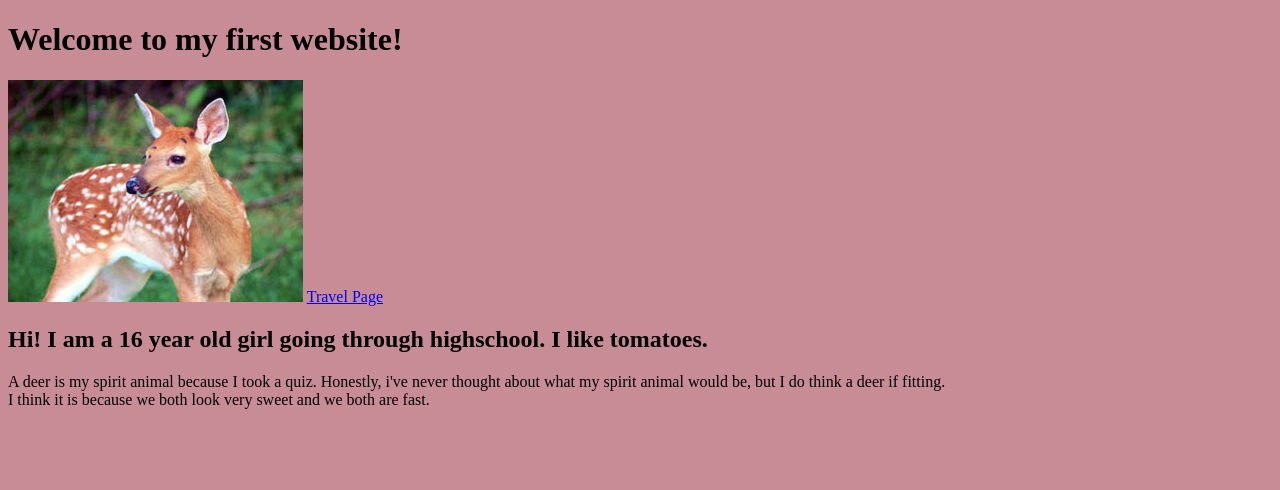
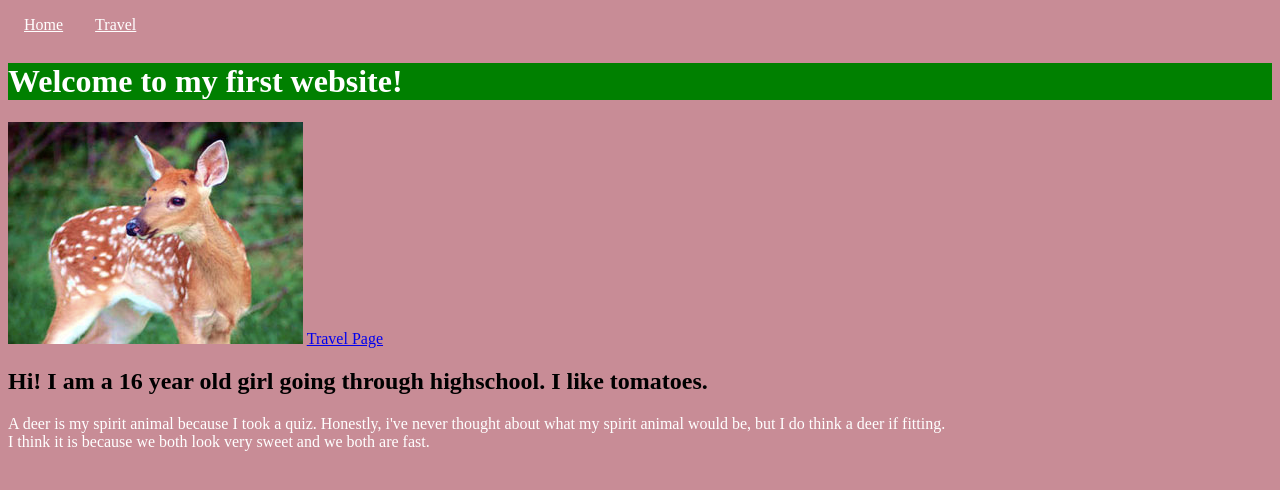
Before and after one commit to kendrins04/kendrins04.github.io, a plain HTML site: page index.html in a window 1280 px wide. Drawn offline with Linux system fonts and the light colour scheme.

Commit message:
Added tabs

```diff
--- a/index.html
+++ b/index.html
@@ -1,6 +1,8 @@
 <!DOCTYPE HTML>
 <html>
   <head>
+<link rel="stylesheet" type= "text/css" href="stylesheet.css">
+
     <title>My First Webpage</title>
     <meta chrset="utf-8">
   <style>
@@ -11,6 +13,10 @@
   </style>
   </head>
   <body>
+<ul class="nav">
+  <li><a href="index.html">Home</a></li>
+  <li><a href="Travelpage.html">Travel</a></li>
+</ul>
     <h1>Welcome to my first website!</h1>
     <img src="Images/deer.jpeg">
      <a href ="Travelpage.html">
--- /dev/null
+++ b/stylesheet.css
@@ -0,0 +1,45 @@
+body {background-color: rgb(16, 20, 40)}
+        h1 {color: white}
+        h1 {background-color: green}
+        p {color: white}
+
+        	* {
+        		box-sizing: border-box;
+        	}
+
+        	.row {
+        		content: "";
+        		display: table;
+        		clear: both;
+    		}
+
+    		.columnLeft{
+    			float: left;
+    			width: 25%;
+    			padding: 20px;
+    		}
+
+    		.columnRight{
+    			float: right;
+    			width: 75%;
+    			padding: 20px;
+    		}
+
+ul.nav {
+list-style-type: none;
+background color: green;
+margin: 0;
+padding: 0;
+overflow: hidden;}
+
+li a {
+  float: left;
+  display: block;
+  color: white;
+  padding: 8px 16px;
+  text-align: left;
+  }
+
+li a:hover {
+background color: purple;
+}
```
Also changed, not shown: Travelpage.html (+5 -29 lines), 2 other files.
